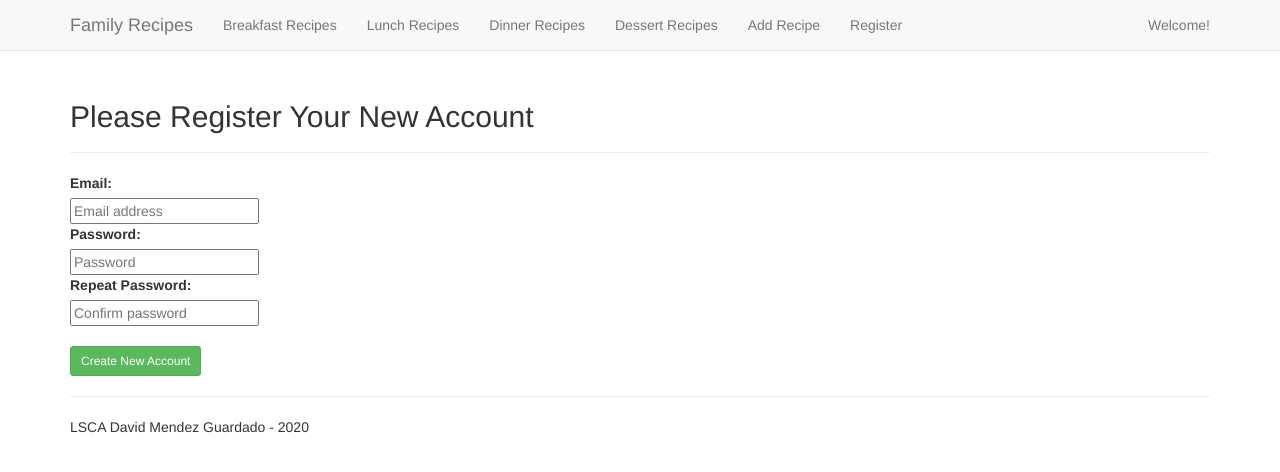
After one commit to DEMG-DEV/ReceipesAPP, a Flask app: page /register in a window 1280 px wide. The commit adds this page. Shown: the top 472 px of the page. Run offline with Flask 2, Linux system fonts and the light colour scheme; some libraries are stand-ins or nearby versions.

Commit message:
- Added user registration

```diff
--- a/project/recipes/views.py
+++ b/project/recipes/views.py
@@ -13,7 +13,7 @@ from .forms import AddRecipeForm
 #### config ####
 ##############
 
-recipes_blueprint = Blueprint('recipes', __name__, template_folder = 'templates')
+recipes_blueprint = Blueprint('recipes', __name__)
 
 ##########################
 #### helper functions ####
--- a/project/recipes/templates/layout.html
+++ b/project/templates/layout.html
@@ -40,6 +40,7 @@
                     <li><a href="#">Dinner Recipes</a></li>
                     <li><a href="#">Dessert Recipes</a></li>
                     <li><a href="{{ url_for('recipes.add_recipe') }}">Add Recipe</a></li>
+                    <li><a href="{{ url_for('users.register') }}">Register</a></li>
                 </ul>
                 <ul class="nav navbar-nav navbar-right">
                     <li><a href="#">Welcome!</a></li>
--- /dev/null
+++ b/project/templates/register.html
@@ -0,0 +1,20 @@
+{% extends "layout.html" %}
+{% from "_form_macros.html" import render_field %}
+
+{% block content %}
+<div class="user-registration">
+    <div class="page-header">
+        <h2>Please Register Your New Account</h2>
+    </div>
+    <form action="{{ url_for('users.register') }}" method="post">
+        {{ form.csrf_token }}
+        <dl>
+            {{ render_field(form.email, placeholder="Email address") }}
+            {{ render_field(form.password, placeholder="Password") }}
+            {{ render_field(form.confirm, placeholder="Confirm password") }}
+        </dl>
+        <button class="btn btn-sm btn-success" type="submit">Create New Account</button>
+    </form>
+</div>
+
+{% endblock %}
--- /dev/null
+++ b/project/users/forms.py
@@ -0,0 +1,14 @@
+# project/users/forms.py
+
+from flask_wtf import Form
+from wtforms import StringField, PasswordField
+from wtforms.validators import DataRequired, Length, EqualTo, Email
+
+
+class RegisterForm(Form):
+    email = StringField('Email', validators=[
+                        DataRequired(), Email(), Length(min=6, max=40)])
+    password = PasswordField('Password', validators=[
+                             DataRequired(), Length(min=6, max=40)])
+    confirm = PasswordField('Repeat Password', validators=[
+                            DataRequired(), EqualTo('password')])
--- a/project/users/views.py
+++ b/project/users/views.py
@@ -4,17 +4,42 @@
 #### imports ####
 ###############
 
-from flask import render_template, Blueprint
+from flask import render_template, Blueprint, request, redirect, url_for, flash
+from sqlalchemy.exc import IntegrityError
+
+from project import db
+from project.models import User
+from .forms import RegisterForm
 
 ##############
 #### config ####
 ##############
 
-users_blueprint = Blueprint('users',__name__,template_folder='templates')
+users_blueprint = Blueprint('users', __name__)
 
-##############
+################
 #### routes ####
-##############
+################
+
+
+@users_blueprint.route('/register', methods=['GET', 'POST'])
+def register():
+    form = RegisterForm(request.form)
+    if request.method == 'POST':
+        if form.validate_on_submit():
+            try:
+                new_user = User(form.email.data, form.password.data)
+                new_user.authenticated = True
+                db.session.add(new_user)
+                db.session.commit()
+                flash('Thanks for registering!', 'success')
+                return redirect(url_for('recipes.index'))
+            except IntegrityError:
+                db.session.rollback()
+                flash('ERROR! Email ({}) already exists.'.format(
+                    form.email.data), 'error')
+    return render_template('register.html', form=form)
+
 
 @users_blueprint.route('/login')
 def login():
```
Also changed, not shown: db_create.py (+6 -2 lines), project/models.py (+20 -1 lines), project/tests/test_recipes.py (+1 -1 lines), project/tests/test_users.py (+50 -3 lines), project/templates/_form_macros.html (renamed from project/recipes/templates/_form_macros.html), project/templates/add_recipe.html (renamed from project/recipes/templates/add_recipe.html), project/templates/login.html (renamed from project/users/templates/login.html), project/templates/recipes.html (renamed from project/recipes/templates/recipes.html).
